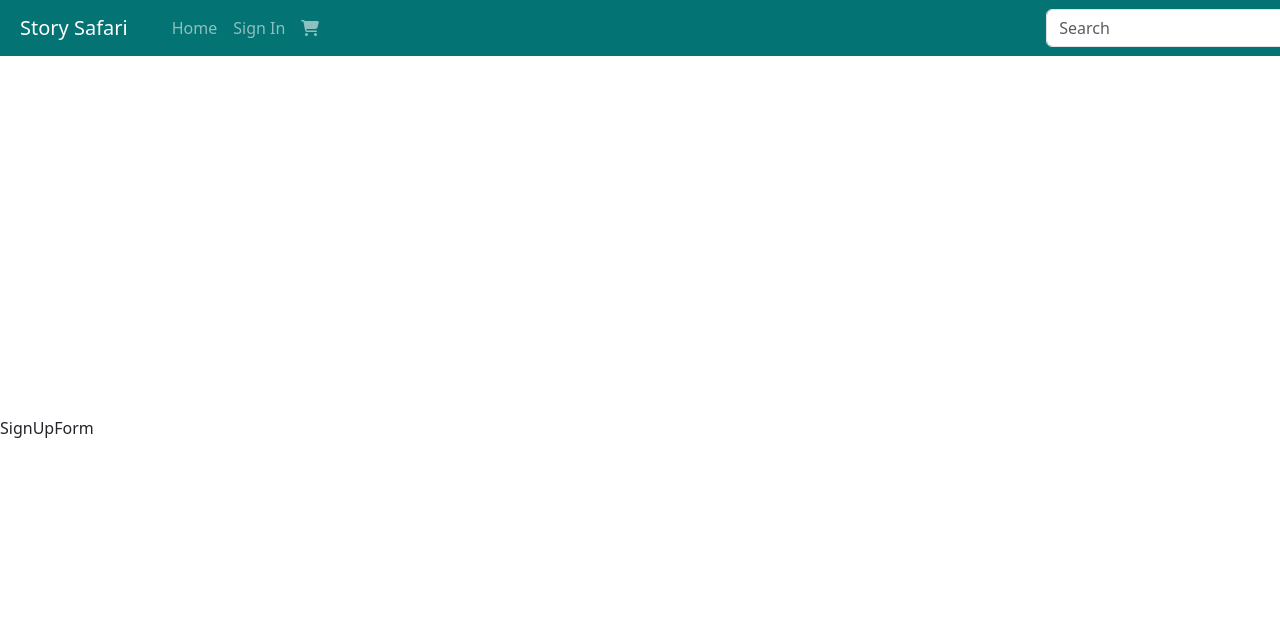
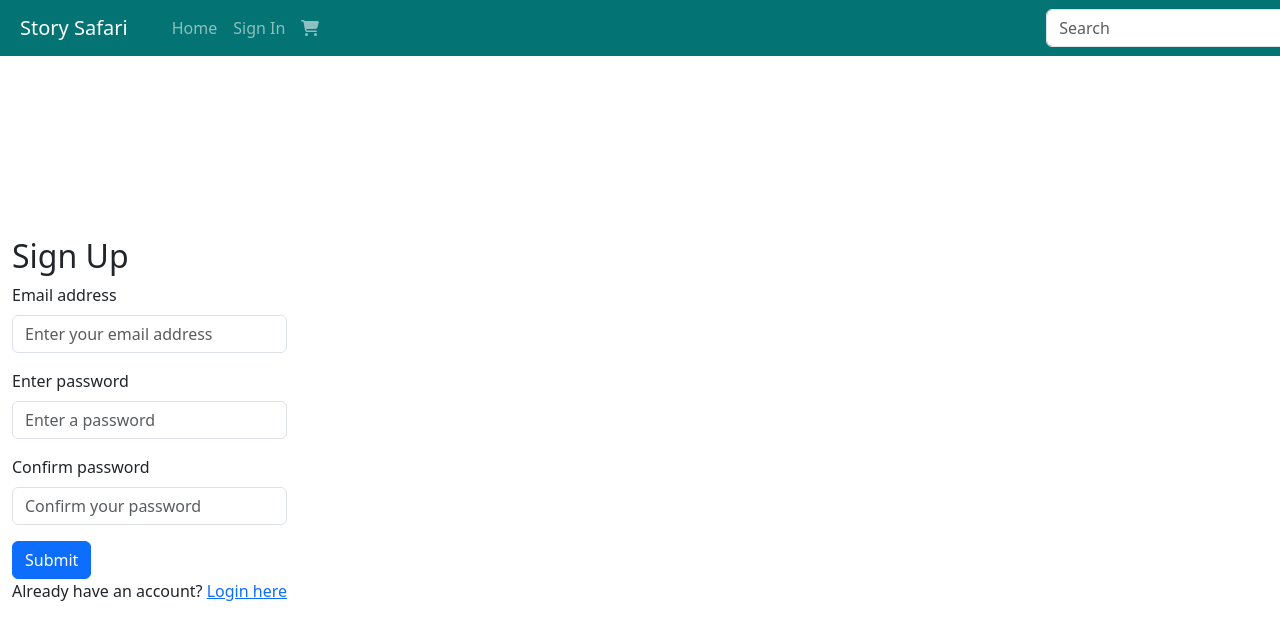
Before and after one commit to keironchaudhry/bookshop-project, a React (Vite) app: page /signup in a window 1280 px wide. Shown: the top 640 px of the page. Built offline with nearby package versions, Linux system fonts and the light colour scheme.

Commit message:
Feat: Create signup page scaffolding

```diff
--- a/src/pages/auth/SignUpForm.tsx
+++ b/src/pages/auth/SignUpForm.tsx
@@ -1,6 +1,29 @@
+import { Link } from "react-router-dom";
+
+import Container from "react-bootstrap/Container";
+import Form from "react-bootstrap/Form";
+import Button from "react-bootstrap/Button";
 
 export function SignUpForm() {
   return (
-    <div>SignUpForm</div>
-  )
+    <Container>
+      <h2>Sign Up</h2>
+      <Form>
+        <Form.Group className="mb-3" controlId="exampleForm.ControlInput1">
+          <Form.Label>Email address</Form.Label>
+          <Form.Control type="text" placeholder="Enter your email address" />
+        </Form.Group>
+        <Form.Group className="mb-3" controlId="exampleForm.ControlTextarea1">
+          <Form.Label>Enter password</Form.Label>
+          <Form.Control type="text" placeholder="Enter a password" />
+        </Form.Group>
+        <Form.Group className="mb-3" controlId="exampleForm.ControlTextarea1">
+          <Form.Label>Confirm password</Form.Label>
+          <Form.Control type="text" placeholder="Confirm your password" />
+        </Form.Group>
+        <Button as="input" type="submit" value="Submit" />
+      </Form>
+      <p>Already have an account? <Link to="/login">Login here</Link></p>
+    </Container>
+  );
 }
```
